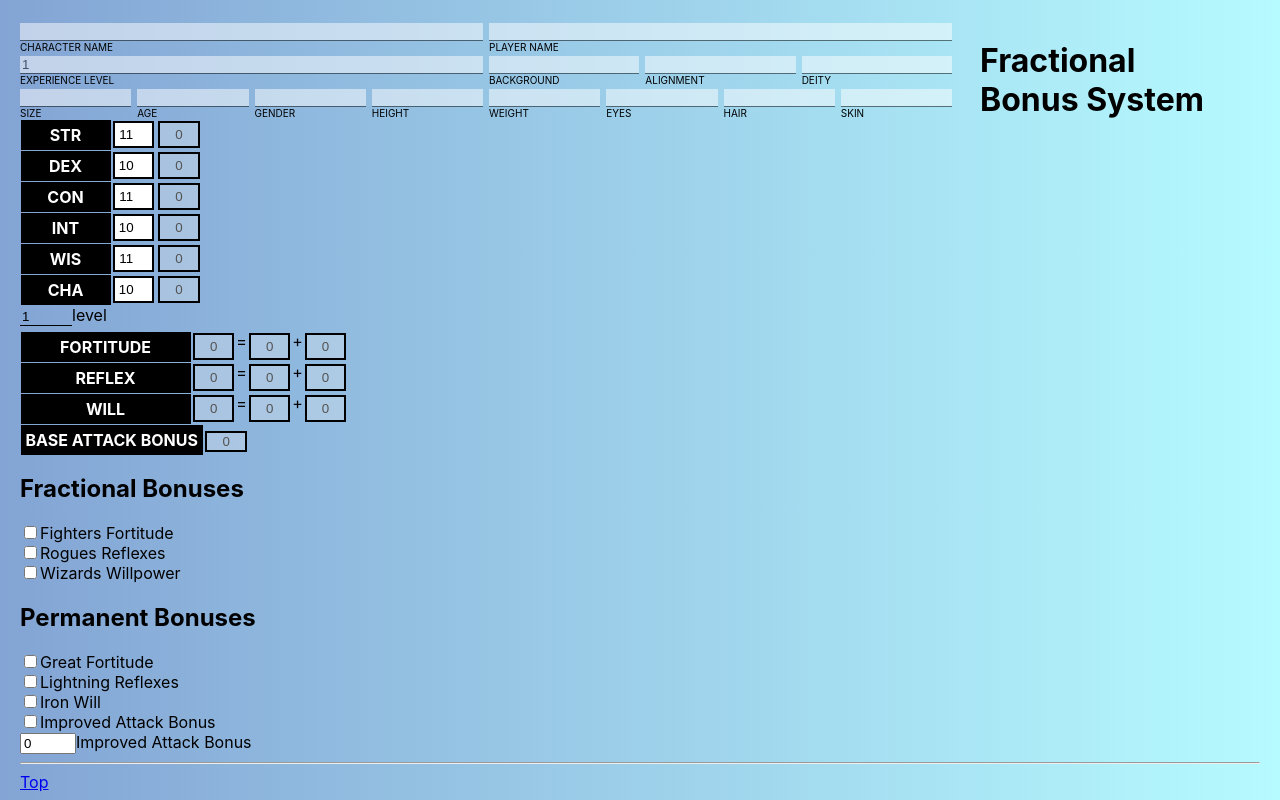
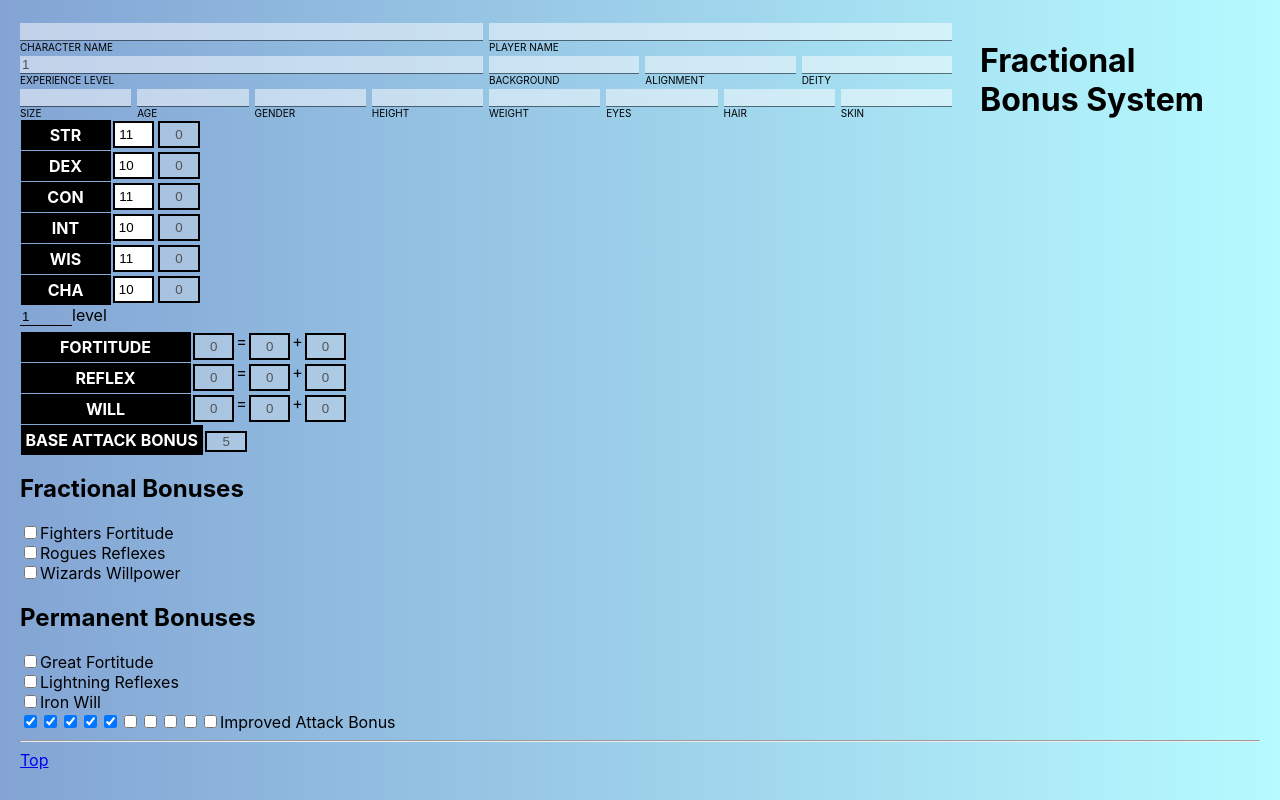
Before and after one commit to ericabxy/fractional-bonus-system, a React (Vite) app: page / in a window 1280 px wide. Shown: the top 800 px of the page. Built offline with nearby package versions, Linux system fonts and the light colour scheme.

Commit message:
take increased attack bonus multiple times

```diff
--- a/src/App.jsx
+++ b/src/App.jsx
@@ -92,7 +92,7 @@ function App () {
       greatFortitude: false,
       lightningReflexes: false,
       ironWill: false,
-      improvedAttackBonus: 0
+      improvedAttackBonus: 5
     }
   )
   useEffect(() => {
@@ -131,21 +131,6 @@ function App () {
             {...bonusPerms}
           />
         ))}
-        <label>
-          <input
-            type='number'
-            name='improvedAttackBonus'
-            min='0'
-            max='10'
-            value={bonusPerms.improvedAttackBonus}
-            onChange={evt => {
-              setBonusPerms({
-                [evt.target.name]: evt.target.value
-              })
-            }}
-          />
-          <span>Improved Attack Bonus</span>
-        </label>
       </div>
       <Footer />
     </div>
--- a/src/components/Feature.jsx
+++ b/src/components/Feature.jsx
@@ -10,11 +10,32 @@ function Feature (props) {
   const title = name.replace(/([a-z])([A-Z])/g, '$1 $2')
   return (
     <label>
-      <input
-        type='checkbox'
-        checked={props[name]}
-        onChange={onChange}
-      />
+      {
+        typeof props[name] == 'boolean' ? (
+          <input
+            type='checkbox'
+            checked={props[name]}
+            onChange={onChange}
+          />
+        ) : (
+          <>
+            {[...Array(10)].map((x, i) => (
+              <input
+                type='checkbox'
+                checked={i < props[name]}
+                onChange={evt => {
+                    if (i == props[name]) {
+                      dispatch({ [name]: parseInt(props[name]) + 1 })
+                    } else if (i == props[name] - 1) {
+                      dispatch({ [name]: parseInt(props[name]) - 1 })
+                    }
+                  }
+                }
+              />
+            ))}
+          </>
+        )
+      }
       <span style={{textTransform: 'capitalize'}}>{title}</span>
     </label>
   )
```
